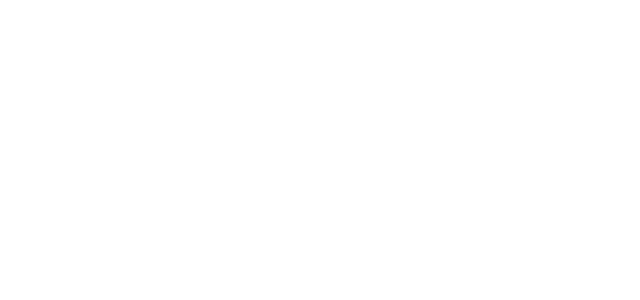
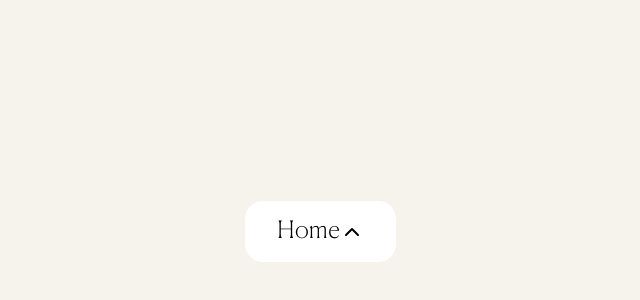
Before and after one commit to tariqyunusa/tariq, a Next.js app: page / in a window 1280 px wide. Shown: the part 458-758 px from the top of the page, without its empty margins (331-971 px from the left). Built offline with nearby package versions, Linux system fonts and the light colour scheme.

Commit message:
implemented nav logic, added motion to nav

```diff
--- /dev/null
+++ b/app/components/Nav.jsx
@@ -0,0 +1,29 @@
+"use client"
+import { useState } from "react"
+import { FiChevronUp } from "react-icons/fi";
+import styles from '../styles/Nav.module.css'
+import { motion, AnimatePresence } from 'framer-motion'
+
+export default function Nav() {
+    const [showNav, setShowNav] = useState(false)
+    const [isActive, setIsActive] = useState(false)
+    const links = ["Contact", "Playground", "Projects", "Home"]
+    const [activeLink, setActiveLink] = useState(links[links.length - 1])
+    return(
+        <>
+            <motion.nav layout className={styles.navbar} onClick={() => setShowNav(!showNav)} transition={{duration: 0.6, type: "spring", stiffness: 60}}>
+                <ul className={styles.navbar__ul}>
+                    <AnimatePresence>
+                    {showNav ? links.map((link, idx) => (
+                    <motion.li initial={{opacity: 0}} animate={{opacity: 1}} exit={{opacity: 0}} transition={{duration: 0.4, delay: 0.2}} key={idx} onClick={() => setActiveLink(link)} className={styles.navbar__list_item}>{link}</motion.li>
+                   )) : ""}
+                    </AnimatePresence>
+                   {!showNav && (
+                    <motion.li className={styles.navbar__list_item} initial={{opacity: 0}} animate={{opacity: 1}} exit={{opacity: 0}} transition={{duration: 0.1, delay: 0.1}}>{activeLink} <FiChevronUp /></motion.li>
+                   )}
+                </ul>
+
+            </motion.nav>
+        </>
+    )
+}
--- a/app/layout.js
+++ b/app/layout.js
@@ -1,3 +1,4 @@
+import Nav from "./components/Nav";
 import "./globals.css";
 
 
@@ -12,6 +13,7 @@
     <html lang="en">
       <body>
         {children}
+        <Nav />
       </body>
     </html>
   );
--- a/app/page.js
+++ b/app/page.js
@@ -4,7 +4,9 @@
 export default function Home() {
   return (
    <>
+    <section className={styles.section}>
 
+    </section>
    </>
   );
 }
--- a/app/page.module.css
+++ b/app/page.module.css
@@ -11,3 +11,9 @@
     font-size: 48px;
     line-height: 70px;
 }
+
+.section{
+  width: 100vw;
+  height: 100vh;
+  background-color: #F5F3EB;
+}
--- /dev/null
+++ b/app/styles/Nav.module.css
@@ -0,0 +1,30 @@
+@font-face{
+    font-family: "Canela";
+    src: url('/public/fonts/CanelaDeck-Thin-Trial.otf');
+    font-weight: 100;
+    font-style: normal;
+}
+
+.navbar{
+    padding: 1rem 2rem;
+    border-radius: 18px;
+    background-color: #fff;
+    position: fixed;
+    bottom: 10%;
+    left: 45%;
+    cursor: pointer;
+}
+.navbar__ul{
+    display: flex;
+    flex-direction: column;
+    justify-content: center;
+    align-items: center;
+}
+.navbar__list_item{
+    font-family: "Canela", serif;
+    font-size: 24px;
+    font-weight: 100;
+    display: flex;
+    justify-content: center;
+    align-items: center;
+}
--- a/package.json
+++ b/package.json
@@ -13,6 +13,7 @@
     "motion": "^12.4.7",
     "next": "15.1.7",
     "react": "^19.0.0",
-    "react-dom": "^19.0.0"
+    "react-dom": "^19.0.0",
+    "react-icons": "^5.5.0"
   }
 }
```
Also changed, not shown: 1 other file (tests, documents, lock files or other folders).
